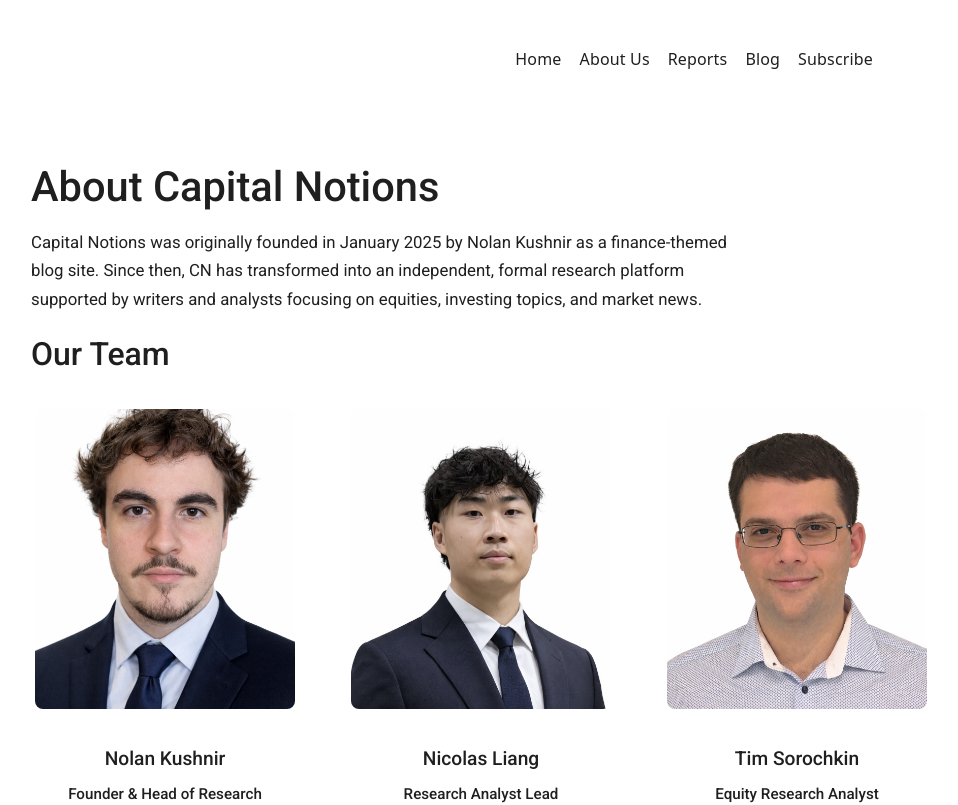
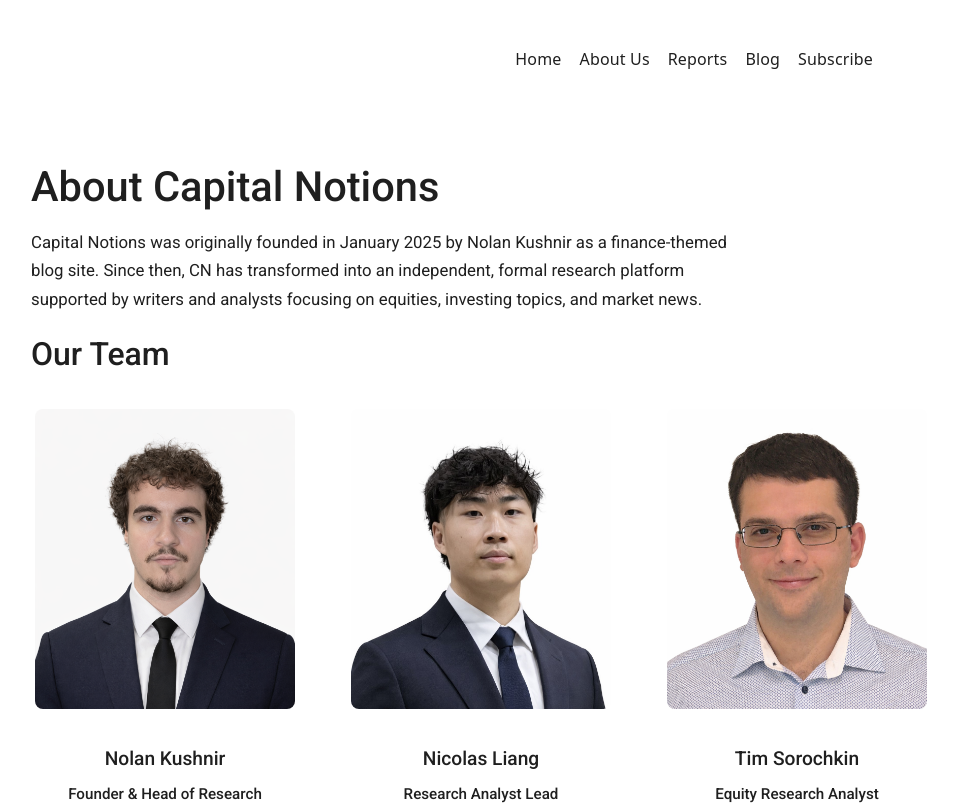
Before and after one commit to NolanKushnir04/capital-notions, a Next.js app: page /about in a window 1280 px wide. Shown: the top 805 px of the page, without its empty margins (159-1117 px from the left). Built offline with nearby package versions, Linux system fonts and the light colour scheme.

Commit message:
My headshot

```diff
--- a/app/about/page.tsx
+++ b/app/about/page.tsx
@@ -64,7 +64,7 @@
           }}
         >
           <img
-            src="/team/nolan_kushnir4.jpeg"
+            src="/team/nolan_kushnir6.jpeg"
             alt="Nolan Kushnir"
             style={{
               width: "260px",
@@ -221,7 +221,7 @@
         >
           <img
             src="/team/Linda.jpeg"
-            alt="Tim Sorochkin"
+            alt="Yiwen"
             style={{
               width: "260px",
               height: "300px",
```
Also changed, not shown: public/team/nolan_kushnir6.jpeg (added).
